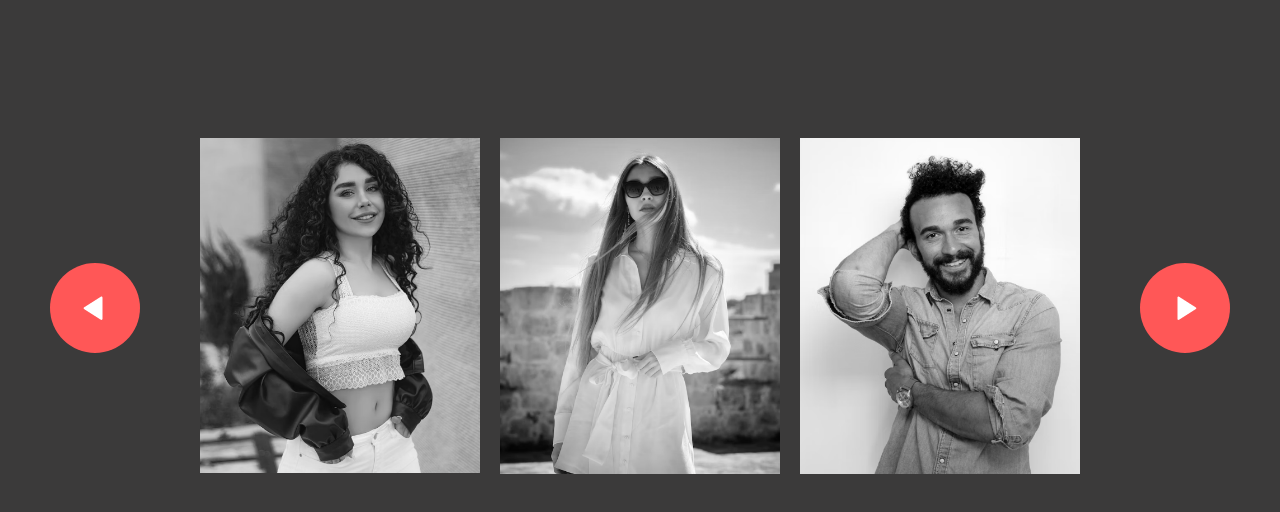
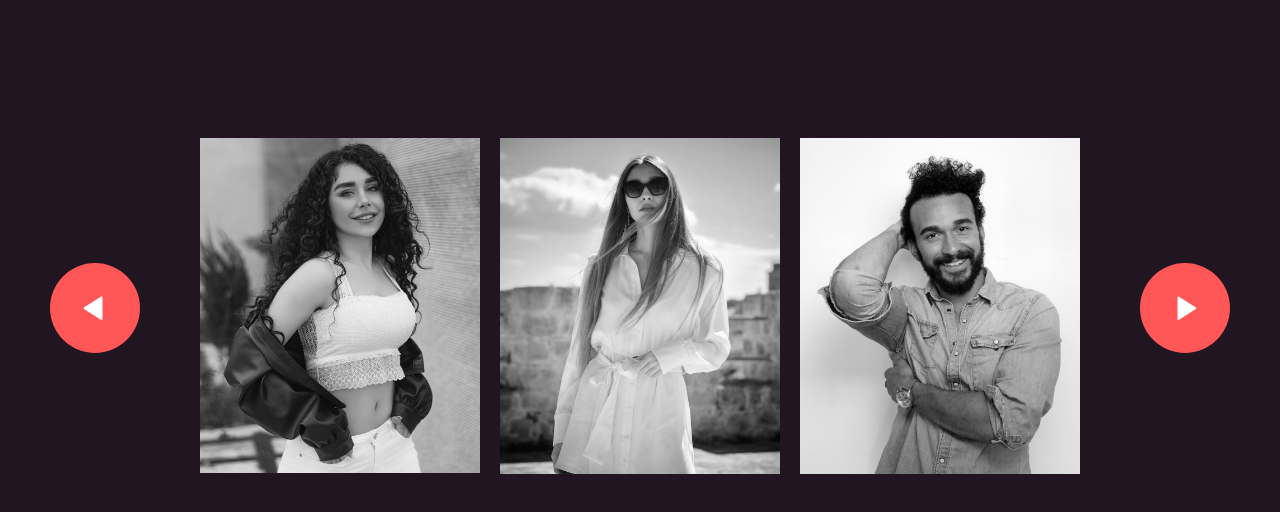
Before and after one commit to GokulScript/image-gallery, a plain HTML site: page index.html in a window 1280 px wide. Drawn offline with Linux system fonts and the light colour scheme.

Commit message:
Update index.html

```diff
--- a/index.html
+++ b/index.html
@@ -34,7 +34,7 @@
         }
 
         body{
-            background-color:rgb(59, 58, 58) ;
+            background-color:#211522;
         }
         .gallery{
             width: 900px;
```
